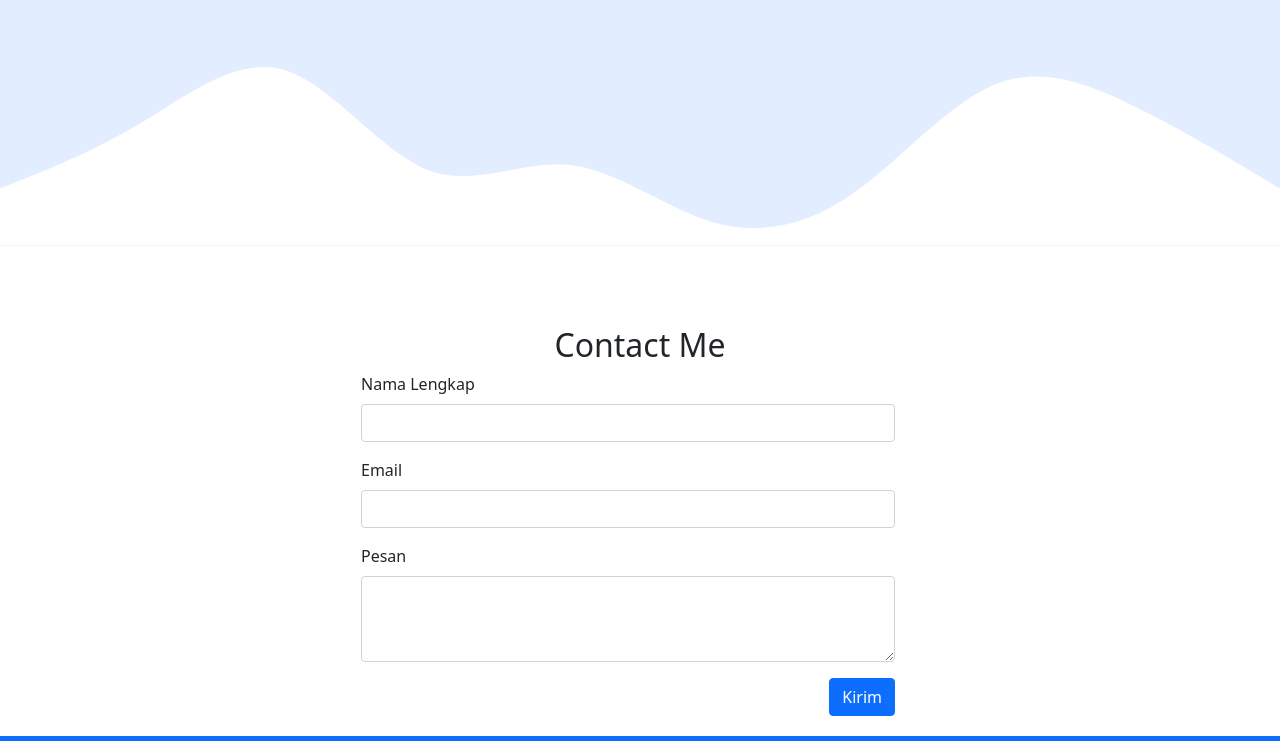
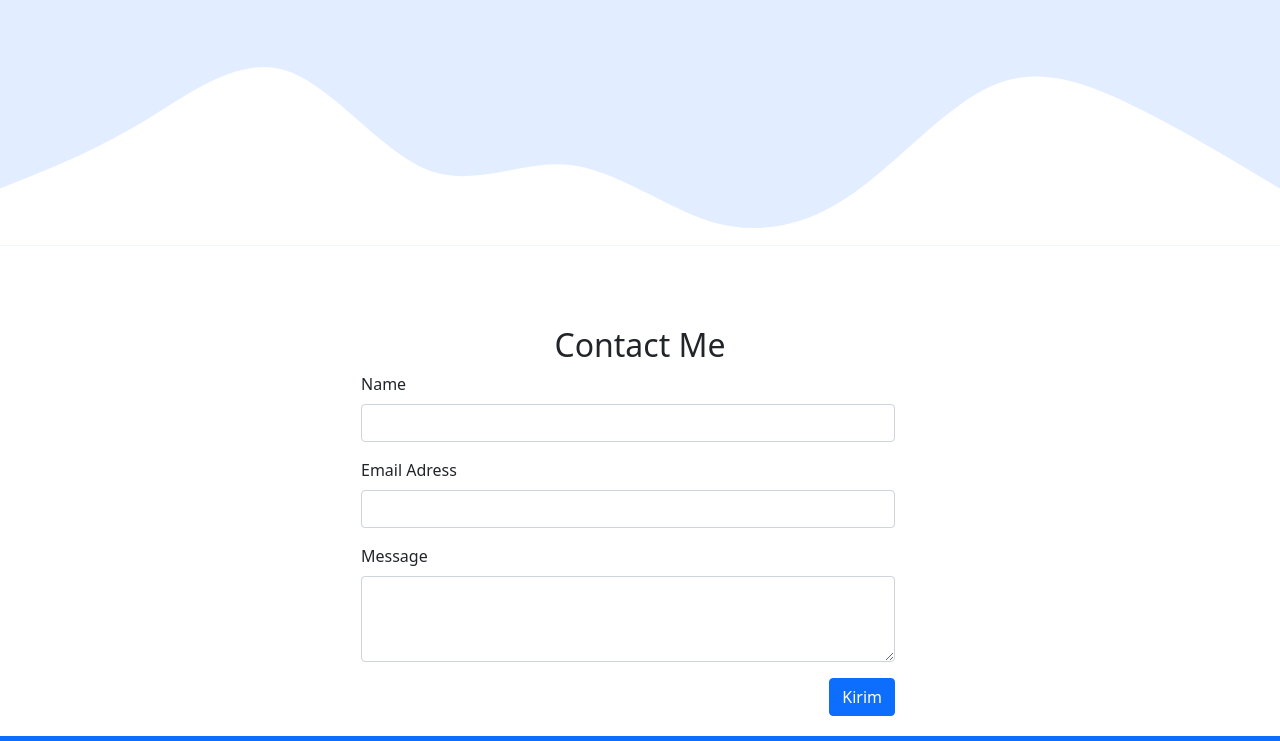
Before and after one commit to Ivan-R-Septian/Ivan-R-Septian.github.io, a plain HTML site: page index.html in a window 1280 px wide. Shown: the part 1881-2622 px from the top of the page. Drawn offline with nearby package versions, Linux system fonts and the light colour scheme.

Commit message:
change contact

```diff
--- a/index.html
+++ b/index.html
@@ -201,7 +201,7 @@
             <div class="col-6">
               <form name="portfolio-contact-form">
                 <div class="mb-3 text-start">
-                  <label for="name" class="form-label">Nama Lengkap</label>
+                  <label for="name" class="form-label">Name</label>
                   <input
                     type="text"
                     class="form-control"
@@ -211,7 +211,7 @@
                   />
                 </div>
                 <div class="mb-3 text-start">
-                  <label for="email" class="form-label">Email</label>
+                  <label for="email" class="form-label">Email Adress</label>
                   <input
                     type="email"
                     class="form-control"
@@ -221,7 +221,7 @@
                   />
                 </div>
                 <div class="mb-3 text-start">
-                  <label for="pesan" class="form-label">Pesan</label>
+                  <label for="pesan" class="form-label">Message</label>
                   <textarea
                     class="form-control"
                     id="pesan"
```
